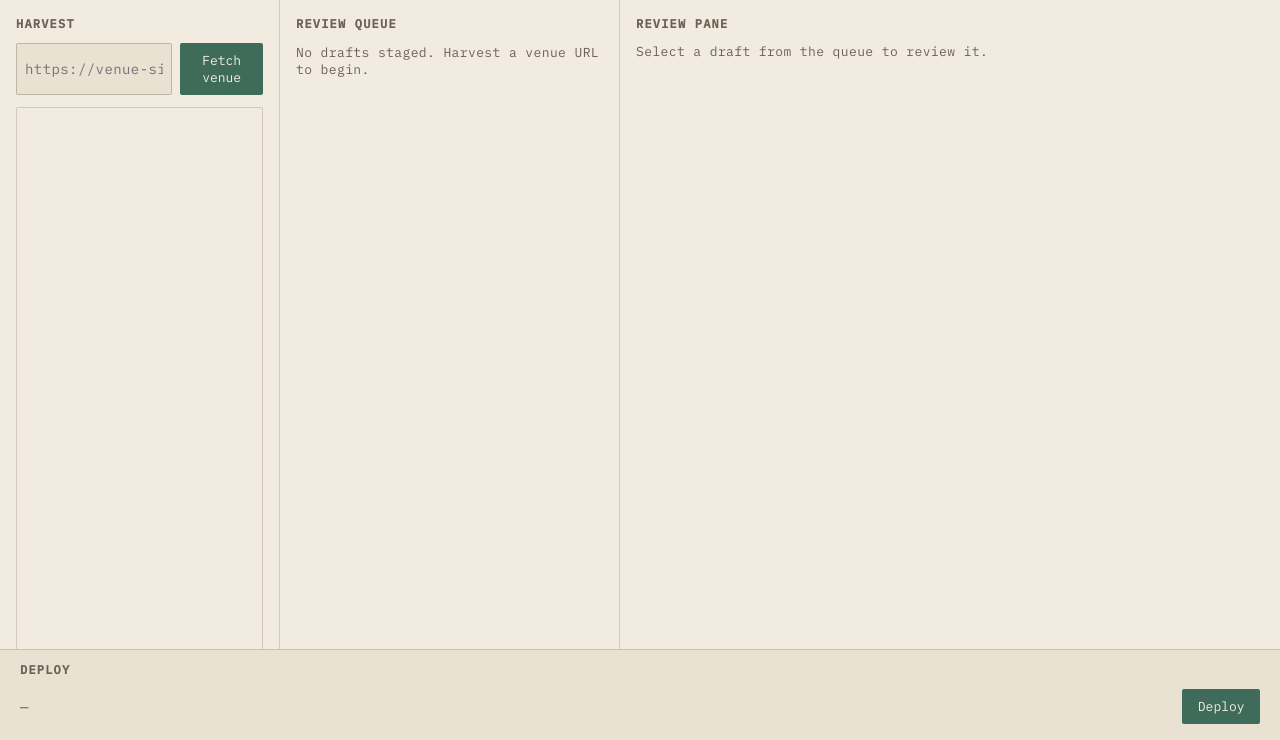
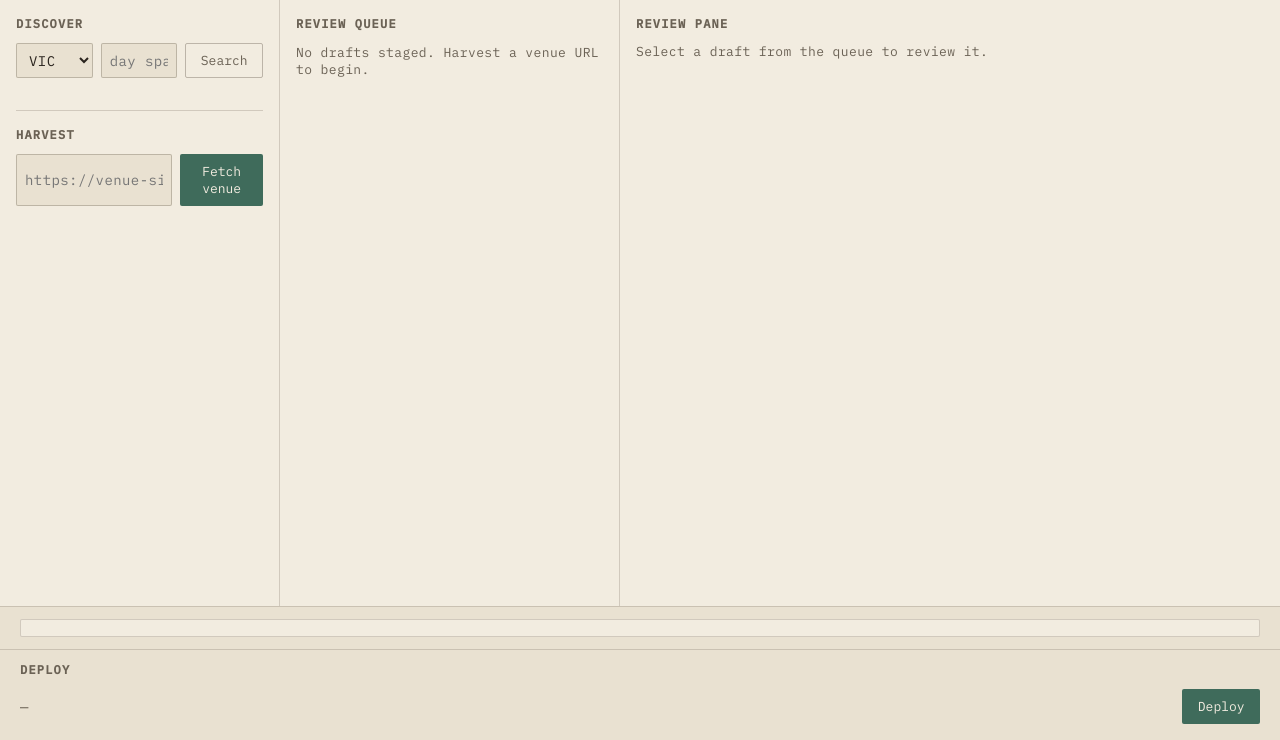
Before and after one commit to dhynesmnk-cyber/bathers, a FastAPI app: page / in a window 1280 px wide. Shown: the part 60-800 px from the top of the page. Run offline with FastAPI, Linux system fonts and the light colour scheme; data that the repository does not hold is empty.

Commit message:
Fix silently swallowed discovery errors; move Discover/progress panels
Discovery no longer masks Places API failures as empty results — the
exception now propagates to a proper 502 the log pane surfaces. Also
moves the Discover panel to the top of the Harvest column and the live
log into a full-width footer strip above Deploy, matching updated
UX.md wireframe/text.

Co-Authored-By: Claude Sonnet 5 <noreply@anthropic.com>

```diff
--- a/admin/app.py
+++ b/admin/app.py
@@ -12,6 +12,7 @@ from dataclasses import asdict
 from pathlib import Path
 from typing import Any
 
+import httpx
 from fastapi import FastAPI, HTTPException
 from fastapi.responses import FileResponse, HTMLResponse, Response, StreamingResponse
 from fastapi.staticfiles import StaticFiles
@@ -326,7 +327,10 @@ class DiscoverBody(BaseModel):
 def api_discover(body: DiscoverBody):
     if not places.GOOGLE_PLACES_API_KEY:
         raise HTTPException(400, "GOOGLE_PLACES_API_KEY is not set — discovery is unavailable")
-    candidates = discovery.discover_venues(body.region, body.keywords)
+    try:
+        candidates = discovery.discover_venues(body.region, body.keywords)
+    except httpx.HTTPError as exc:
+        raise HTTPException(502, f"Places API error — {exc}") from exc
     return [asdict(c) for c in candidates]
 
 
--- a/admin/pipeline/discovery.py
+++ b/admin/pipeline/discovery.py
@@ -12,8 +12,6 @@ from __future__ import annotations
 import time
 from dataclasses import dataclass
 from urllib.parse import urlsplit
-
-import httpx
 
 from admin.config import PUBLISHED_DIR, STAGING_DIR
 from admin.pipeline import places
@@ -73,10 +71,7 @@ def discover_venues(region: str, keywords: list[str] | None = None) -> list[Disc
         for page_num in range(MAX_PAGES):
             if page_num > 0 and page_token:
                 time.sleep(PAGE_TOKEN_DELAY_SECONDS)
-            try:
-                raw_places, page_token = places.search_text(query, page_token=page_token)
-            except (httpx.HTTPError, ValueError):
-                break
+            raw_places, page_token = places.search_text(query, page_token=page_token)
             for place in raw_places:
                 place_id = place.get("id")
                 website = place.get("websiteUri")
--- a/admin/static/admin.css
+++ b/admin/static/admin.css
@@ -139,10 +139,25 @@ body {
 
 /* Harvest */
 
+#harvest-heading {
+  margin-top: 1.25rem;
+  padding-top: 1rem;
+  border-top: 1px solid color-mix(in srgb, var(--ink-faded) 25%, transparent);
+}
+
 .harvest-form {
   display: flex;
   gap: 0.5rem;
   margin-bottom: 0.75rem;
+}
+
+/* Progress strip (UX.md §1.1 — full-width footer band, live SSE log) */
+
+.progress-strip {
+  flex: none;
+  border-top: 1px solid color-mix(in srgb, var(--ink-faded) 25%, transparent);
+  padding: 0.75rem 1.25rem;
+  background: var(--paper-raised);
 }
 
 .harvest-log {
@@ -152,7 +167,7 @@ body {
   padding: 0.5rem;
   font-size: 12px;
   line-height: 1.6;
-  height: calc(100% - 4rem);
+  max-height: 160px;
   overflow-y: auto;
   white-space: pre-wrap;
   margin: 0;
@@ -169,9 +184,7 @@ body {
 /* Discovery (TRD.md §8 exception — venue discovery, UX.md §1.1a) */
 
 .discovery-section {
-  margin-top: 1.25rem;
-  padding-top: 1rem;
-  border-top: 1px solid color-mix(in srgb, var(--ink-faded) 25%, transparent);
+  margin-bottom: 0.25rem;
 }
 
 .discover-form {
--- a/admin/templates/index.html
+++ b/admin/templates/index.html
@@ -20,23 +20,8 @@
 
     <main class="hub-grid">
       <section class="pane harvest-pane" aria-labelledby="harvest-heading">
-        <h2 id="harvest-heading" class="mono pane-heading">HARVEST</h2>
-        <form id="harvest-form" class="harvest-form">
-          <input
-            id="harvest-url"
-            class="mono text-input"
-            type="url"
-            name="url"
-            placeholder="https://venue-site.example/"
-            required
-          />
-          <button id="harvest-submit" type="submit" class="btn btn-thermal">Fetch venue</button>
-        </form>
-        <pre id="harvest-log" class="mono harvest-log" aria-live="polite"></pre>
-        <button id="retry-playwright-btn" type="button" class="btn btn-plain" hidden>Retry with Playwright</button>
-
         <div class="discovery-section">
-          <h3 class="mono pane-heading">DISCOVER</h3>
+          <h2 class="mono pane-heading">DISCOVER</h2>
           <form id="discover-form" class="discover-form">
             <select id="discover-region" class="mono text-input">
               {% for state in states %}
@@ -55,6 +40,19 @@
           <p id="discover-empty" class="mono empty-state" hidden>No new candidates found.</p>
           <button id="discover-queue-btn" type="button" class="btn btn-thermal" hidden>Queue selected</button>
         </div>
+
+        <h2 id="harvest-heading" class="mono pane-heading">HARVEST</h2>
+        <form id="harvest-form" class="harvest-form">
+          <input
+            id="harvest-url"
+            class="mono text-input"
+            type="url"
+            name="url"
+            placeholder="https://venue-site.example/"
+            required
+          />
+          <button id="harvest-submit" type="submit" class="btn btn-thermal">Fetch venue</button>
+        </form>
       </section>
 
       <section class="pane queue-pane" aria-labelledby="queue-heading">
@@ -222,6 +220,11 @@
       </section>
     </main>
 
+    <div class="progress-strip">
+      <pre id="harvest-log" class="mono harvest-log" aria-live="polite"></pre>
+      <button id="retry-playwright-btn" type="button" class="btn btn-plain" hidden>Retry with Playwright</button>
+    </div>
+
     <footer class="deploy-strip" aria-labelledby="deploy-heading">
       <h2 id="deploy-heading" class="mono pane-heading">DEPLOY</h2>
       <div class="deploy-row">
```
Also changed, not shown: UX.md (+11 -7 lines).
